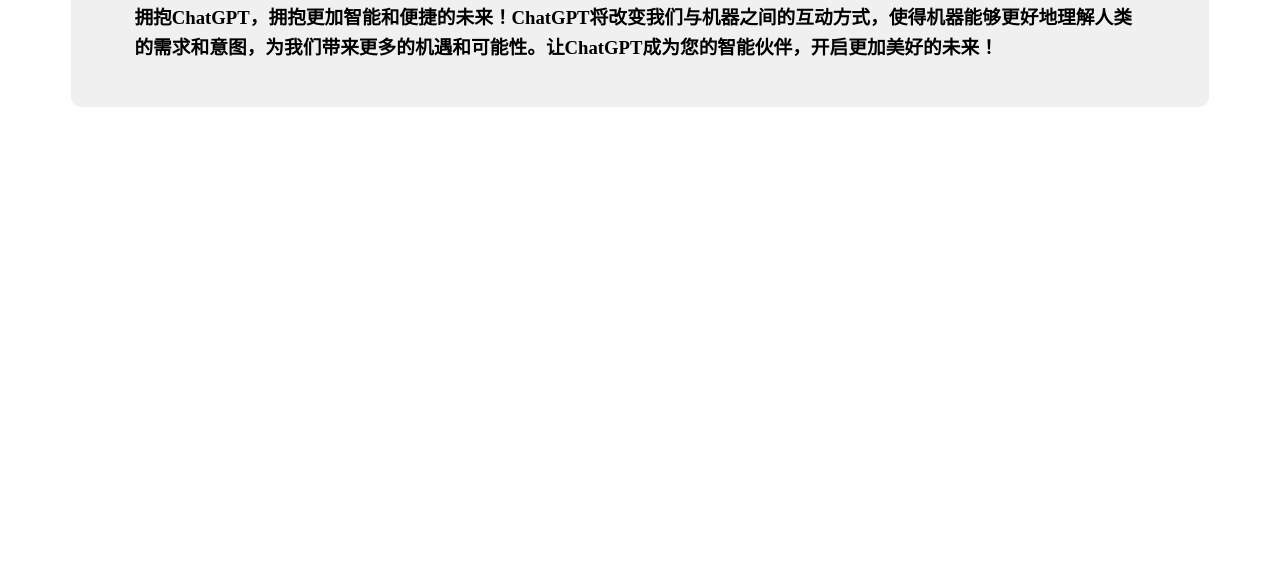
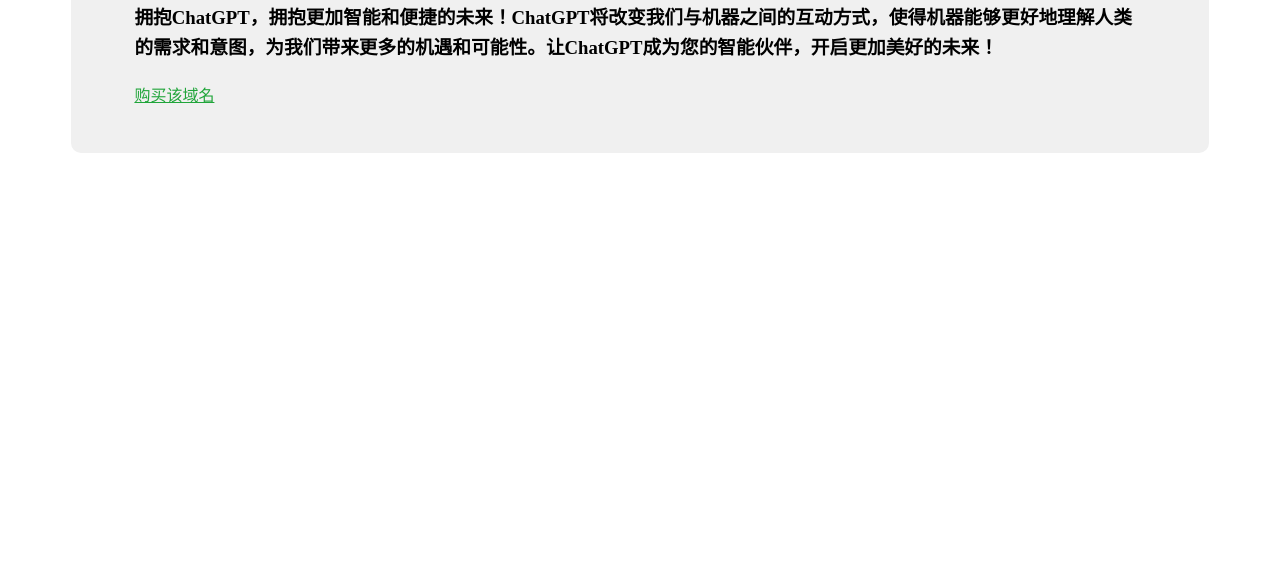
Before and after one commit to earo911/hugchatgpt, a plain HTML site: page index.html in a window 1280 px wide. Shown: the part 222-800 px from the top of the page. Drawn offline with Linux system fonts and the light colour scheme.

Commit message:
Update index.html

```diff
--- a/index.html
+++ b/index.html
@@ -30,6 +30,7 @@
     <div class="container">
         <h1>Hug ChatGPT</h1>
         <h3>拥抱ChatGPT，拥抱更加智能和便捷的未来！ChatGPT将改变我们与机器之间的互动方式，使得机器能够更好地理解人类的需求和意图，为我们带来更多的机遇和可能性。让ChatGPT成为您的智能伙伴，开启更加美好的未来！</h3>
+        <p style="color:red;"><a href="https://mi.aliyun.com/detail/online.html?spm=5176.17702883.1024.mseaClk-extra.601f2c4fTg3HpT&domainName=hugchatgpt.com&orgType=0&productType=2&domainCartTradeParams=ruUFxdotIVgMKJ_rAPHOY">购买该域名</a></p>
 
     </div>
 </body>
```
